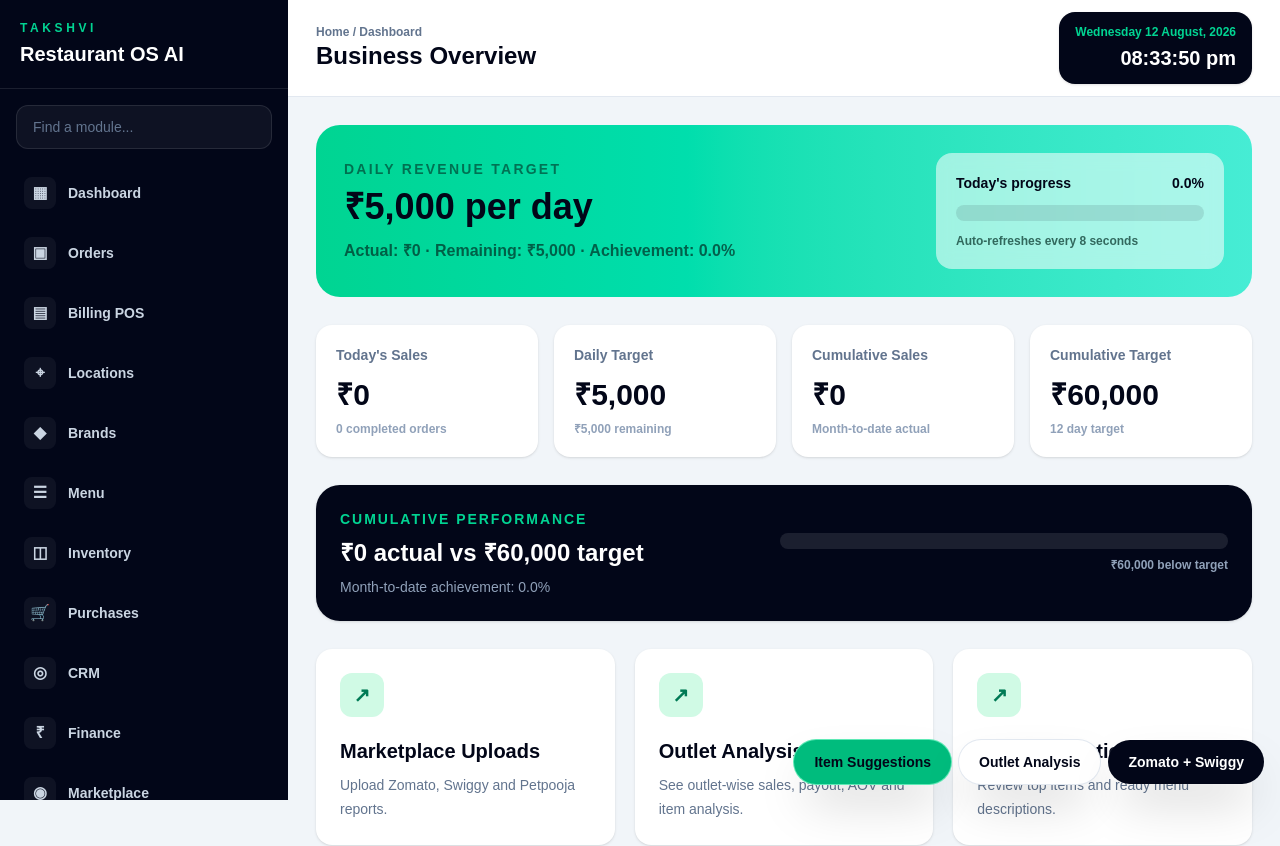
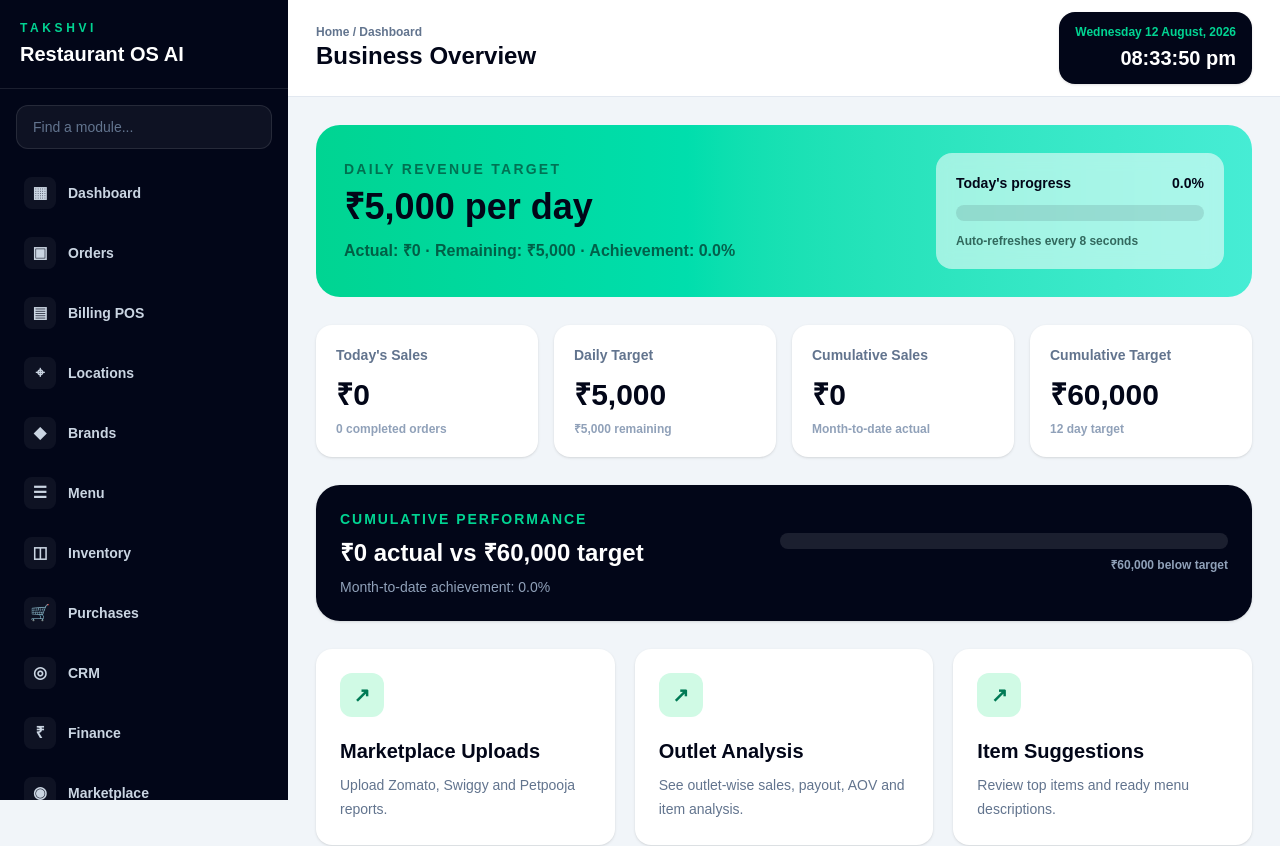
Before and after one commit to kidsalonia-cmd/Takshvi-Restaurant-OS-AI, a Next.js app: page / in a window 1280 px wide. Shown: the top 846 px of the page. Built offline with nearby package versions, Linux system fonts and the light colour scheme; no server answers; the database is empty.

Commit message:
Use shared app navigation across pages

```diff
--- a/src/app/layout.tsx
+++ b/src/app/layout.tsx
@@ -1,6 +1,6 @@
 import type { Metadata } from "next";
 import { Geist, Geist_Mono } from "next/font/google";
-import MarketplaceQuickLinks from "@/components/MarketplaceQuickLinks";
+import AppNavigation from "@/components/AppNavigation";
 import "./globals.css";
 
 const geistSans = Geist({
@@ -24,13 +24,12 @@ export default function RootLayout({
   children: React.ReactNode;
 }>) {
   return (
-    <html
-      lang="en"
-      className={`${geistSans.variable} ${geistMono.variable} h-full antialiased`}
-    >
-      <body className="min-h-full flex flex-col">
-        {children}
-        <MarketplaceQuickLinks />
+    <html lang="en" className={`${geistSans.variable} ${geistMono.variable} h-full antialiased`}>
+      <body className="min-h-full">
+        <div className="min-h-screen lg:flex">
+          <AppNavigation />
+          <div className="min-w-0 flex-1">{children}</div>
+        </div>
       </body>
     </html>
   );
```
